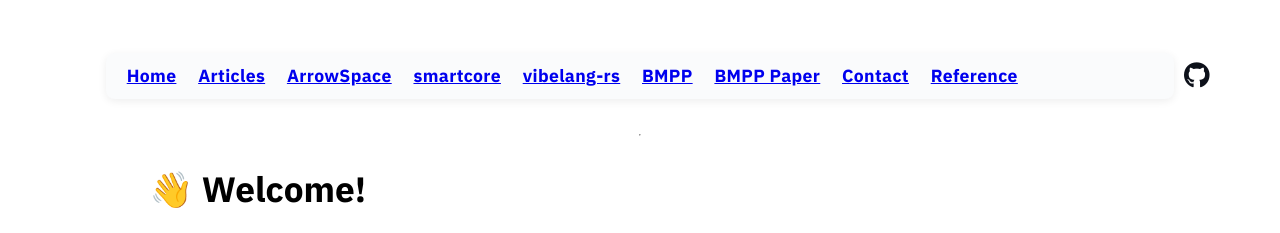
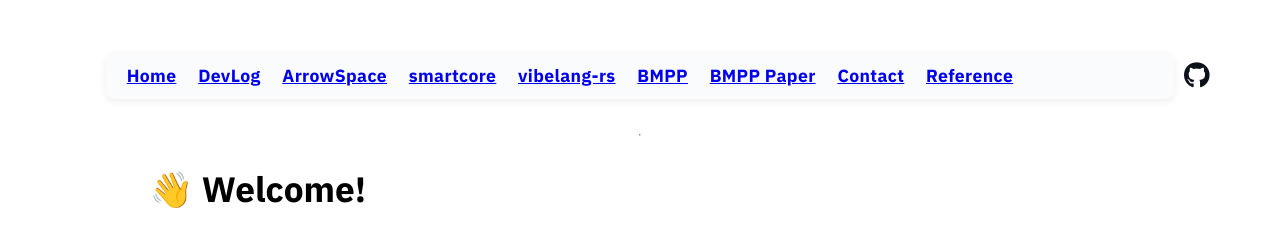
Before and after one commit to Mec-iS/staticwebpage, a Jekyll site: the page built from index.md, in a window 1280 px wide and 900 px high. Shown: the top 233 px of the window. Built offline with Jekyll 4.4.1, drawn with Linux system fonts in a browser that asks for light colours; nearby versions of some CDN libraries.

Commit message:
change navbar element

```diff
--- a/_includes/nav.html
+++ b/_includes/nav.html
@@ -1,7 +1,7 @@
 <nav class="pure-menu pure-menu-horizontal" style="margin-bottom: 1.5em;">
   <ul class="pure-menu-list">
     <li class="pure-menu-item"><a href="{{ "/" }}">Home</a></li>
-    <li class="pure-menu-item"><a href="{{ "/blog" }}">Articles</a></li>
+    <li class="pure-menu-item"><a href="{{ "/blog" }}">DevLog</a></li>
     <li class="pure-menu-item"><a href="{{ "/arrowspace-paper" }}">ArrowSpace</a></li>
     <li class="pure-menu-item"><a href="{{ "/smartcorelib" }}">smartcore</a></li>
     <li class="pure-menu-item"><a href="{{ "/vibelang-rs" }}">vibelang-rs</a></li>
```
